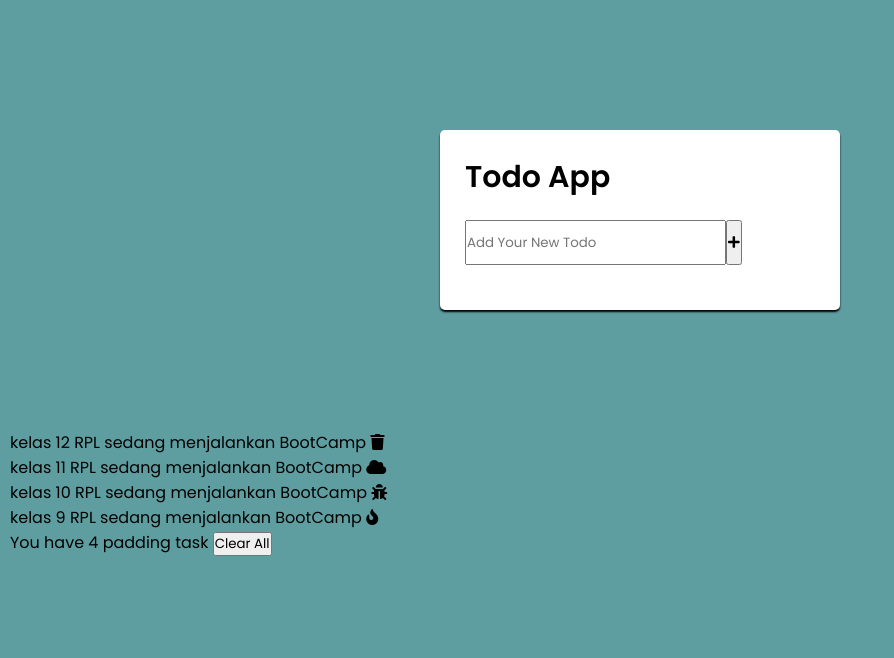
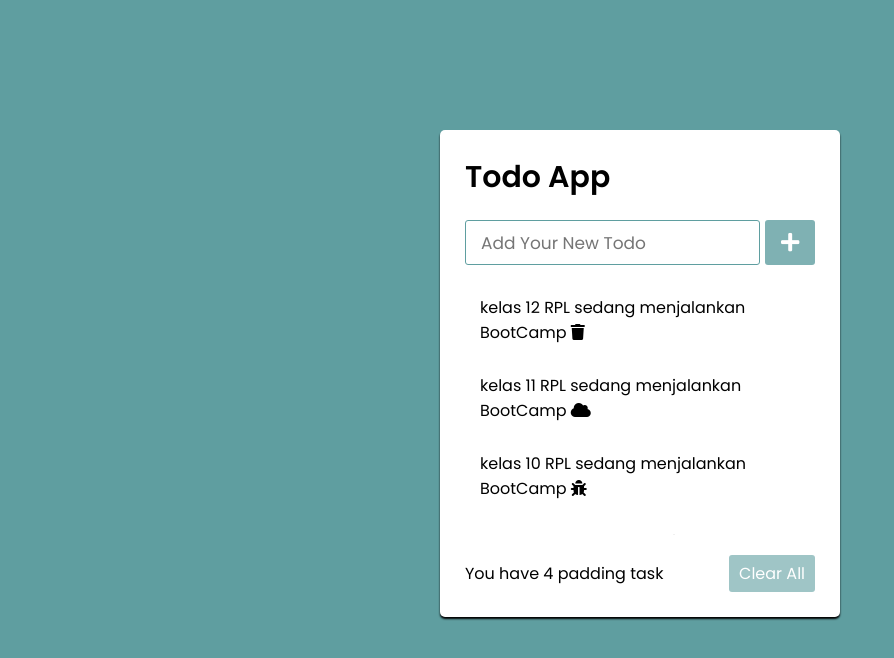
Before and after one commit to syachanabdurrahman/Todo-List, a plain HTML site: page index.html in a window 1280 px wide. Shown: the whole page, without its empty margins (0-894 px from the left). Drawn offline with Linux system fonts and the light colour scheme.

Commit message:
ThirdCommit

```diff
--- a/index.html
+++ b/index.html
@@ -15,8 +15,8 @@
         <input type="text" placeholder="Add Your New Todo">
         <button> <i class="fas fa-plus"></i></button>
     </div>
-</div>
-<ul class="todolist">
+
+<ul class="todoList">
     <li>kelas 12 RPL sedang menjalankan BootCamp <span class="fas fa-trash"></span></li>
     <li>kelas 11 RPL sedang menjalankan BootCamp <span class="fas fa-cloud"></span></li>
     <li>kelas 10 RPL sedang menjalankan BootCamp <span class="fas fa-bug"></span></li>
@@ -29,3 +29,4 @@
 </div>
 </body>
 </html>
+</div>
--- a/style/style.css
+++ b/style/style.css
@@ -34,3 +34,108 @@ body{
     display: flex;
     height: 45px;
 }
+.inputField input{
+    width: 85%;
+    height: 100%;
+    outline: none;
+    border-radius: 3px;
+    border: 1px solid cadetblue;
+    font-size: 17px;
+    padding-left: 15px;
+    transition: all 0.3 case;
+}
+
+.inputField input:focus{
+    border-color: cadetblue;
+}
+
+.inputField button{
+    width: 50px;
+    height: 100%;
+    border: none;
+    color: white;
+    margin-left: 5px;
+    font-size: 21px;
+    outline: none;
+    background: cadetblue;
+    cursor: pointer;
+    border-radius: 3px;
+    opacity: 0.8;
+    pointer-events: none;
+    transition: all 0.3s case;
+}
+
+.inputField button:hover, .footer button:hover{
+    background: rgb(174, 252, 255);
+}
+
+.inputField button.active{
+    opacity: 1;
+    pointer-events: auto;
+}
+
+.wrapper .todoList{
+    max-height: 250px;
+    overflow-y: auto;
+}
+
+.wrapper li{
+    position: relative;
+    list-style: none;
+    margin-bottom: 8px;
+    background: white;
+    border-radius: 3px;
+    padding: 10px 15px;
+    cursor: default;
+    overflow: hidden;
+    word-wrap: break-word;
+}
+
+.todoList li .icon{
+    position: absolute;
+    right: -45px;
+    top: 50%;
+    transform: translateY(-50%);
+    background: turquoise;
+    width: 45px;
+    text-align: center;
+    color: white;
+    padding: 10px 15px;
+    border-radius: 0 3px 3px 0;
+    cursor: pointer;
+    transition: all 0.2s ease;
+}
+
+.todoList li:hover .icon{
+    right: 0px;
+}
+
+.wrapper .footer{
+    display: flex;
+    width: 100%;
+    margin-top: 20px;
+    align-items: center;
+    justify-content: space-between;
+}
+
+.footer button{
+    padding: 6px 10px;
+    border-radius: 3px;
+    border: none;
+    outline: none;
+    color: #fff;
+    font-weight: 400;
+    font-size: 16px;
+    margin-left: 5px;
+    background: cadetblue;
+    cursor: pointer;
+    user-select: none;
+    opacity: 0.6;
+    pointer-events: none;
+    transition: all 0.3s ease;
+}
+
+.footer button.active{
+    opacity: 1;
+    pointer-events: auto;
+}
```
